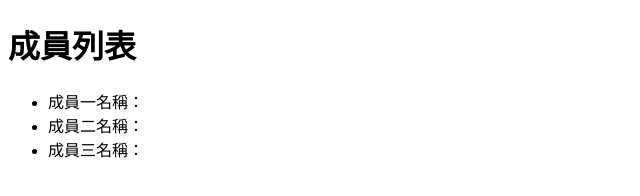
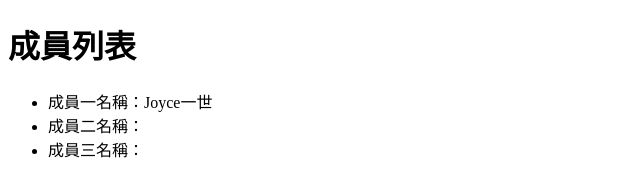
Before and after one commit to hsuchiashih/git_mission4, a plain HTML site: page index.html in a window 1280 px wide. Shown: the full height of the page, 0-640 px from the left. Drawn offline with Linux system fonts and the light colour scheme.

Commit message:
新增成員1

```diff
--- a/index.html
+++ b/index.html
@@ -8,7 +8,7 @@
 <body>
     <h1>成員列表</h1>
     <ul>
-        <li>成員一名稱：</li>
+        <li>成員一名稱：Joyce一世</li>
         <li>成員二名稱：</li>
         <li>成員三名稱：</li>
     </ul>
```
